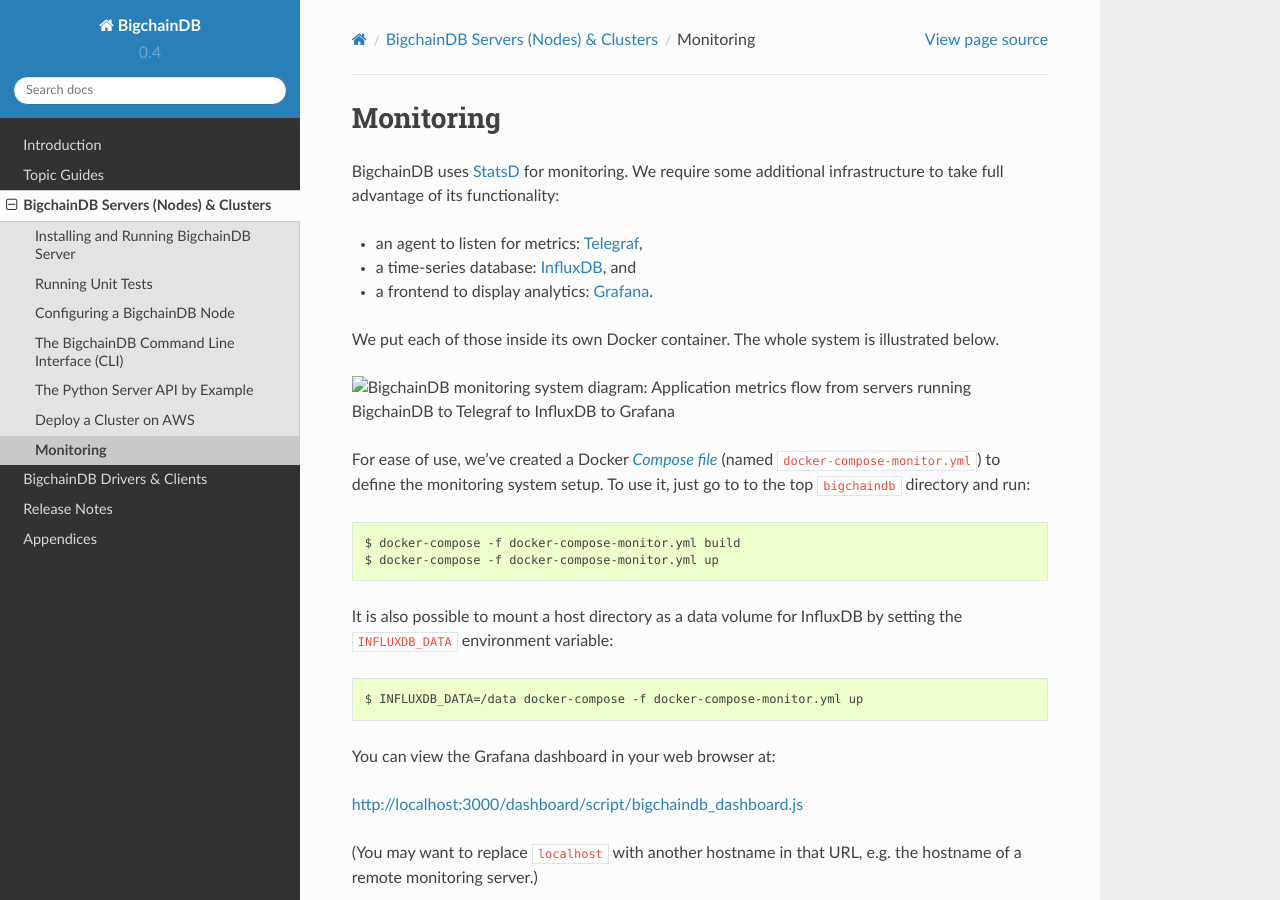
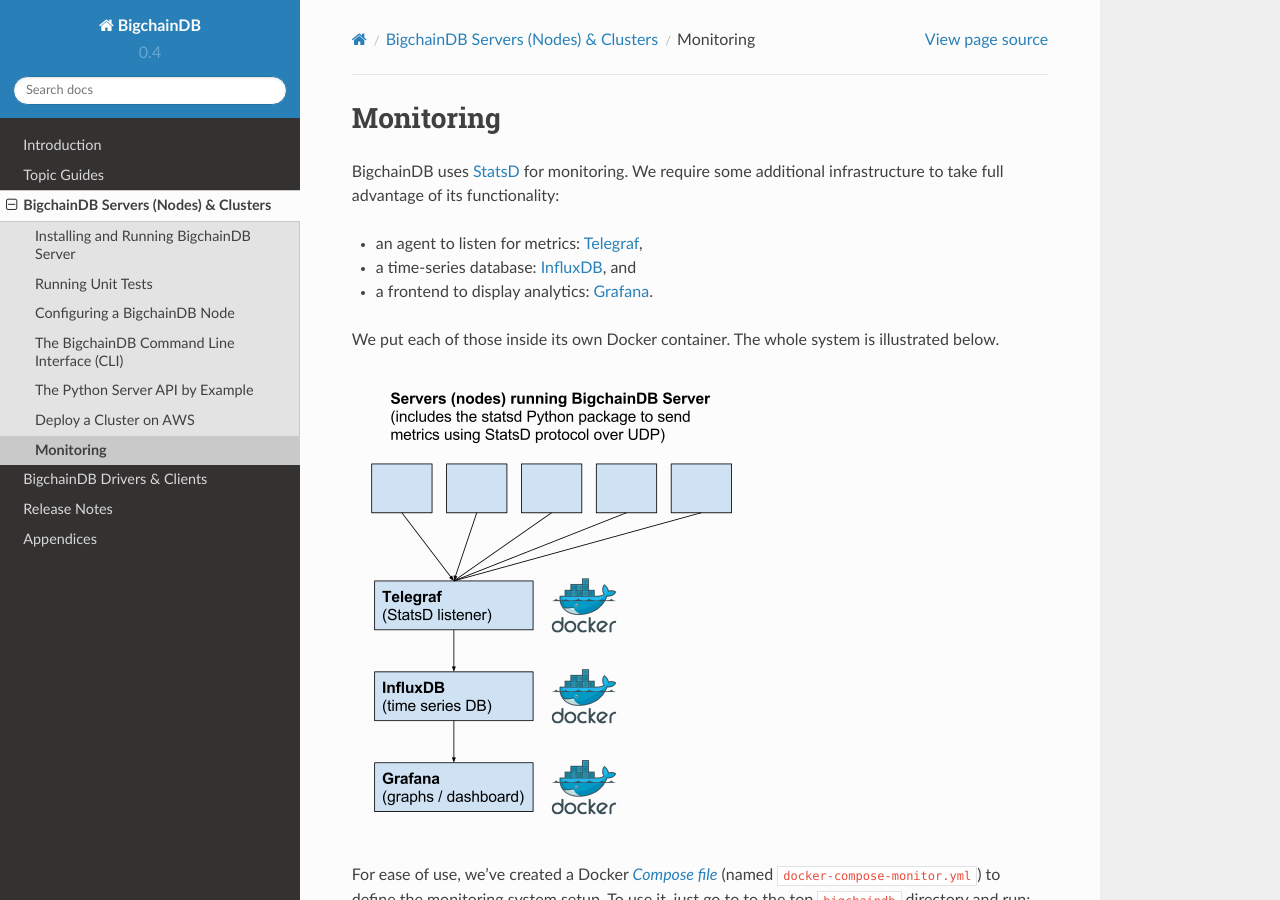
Before and after one commit to bigchaindb/bigchaindb, a Sphinx documentation site: the page built from docs/source/servers/monitoring.md, in a window 1280 px wide and 900 px high. Built offline with Sphinx 7.4.7 and the Read the Docs theme 2.0.0, drawn with Linux system fonts in a browser that asks for light colours; pages that are not in the unit, such as notebooks, are missing from menus.

Commit message:
Fixed paths to images in the rearranged docs

````diff
--- a/docs/source/servers/monitoring.md
+++ b/docs/source/servers/monitoring.md
@@ -8,7 +8,7 @@
 
 We put each of those inside its own Docker container. The whole system is illustrated below.
 
-![BigchainDB monitoring system diagram: Application metrics flow from servers running BigchainDB to Telegraf to InfluxDB to Grafana](./_static/monitoring_system_diagram.png)
+![BigchainDB monitoring system diagram: Application metrics flow from servers running BigchainDB to Telegraf to InfluxDB to Grafana](../_static/monitoring_system_diagram.png)
 
 For ease of use, we've created a Docker [_Compose file_](https://docs.docker.com/compose/compose-file/) (named `docker-compose-monitor.yml`) to define the monitoring system setup. To use it, just go to to the top `bigchaindb` directory and run:
 ```text
````
Also changed, not shown: docs/source/topic-guides/models.md (+1 -1 lines).
